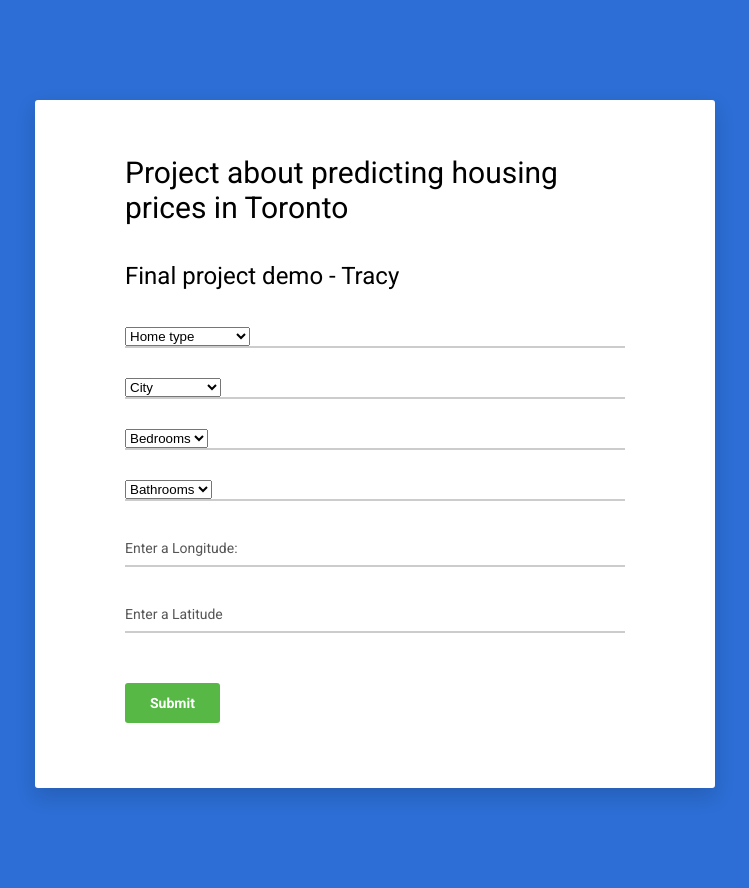
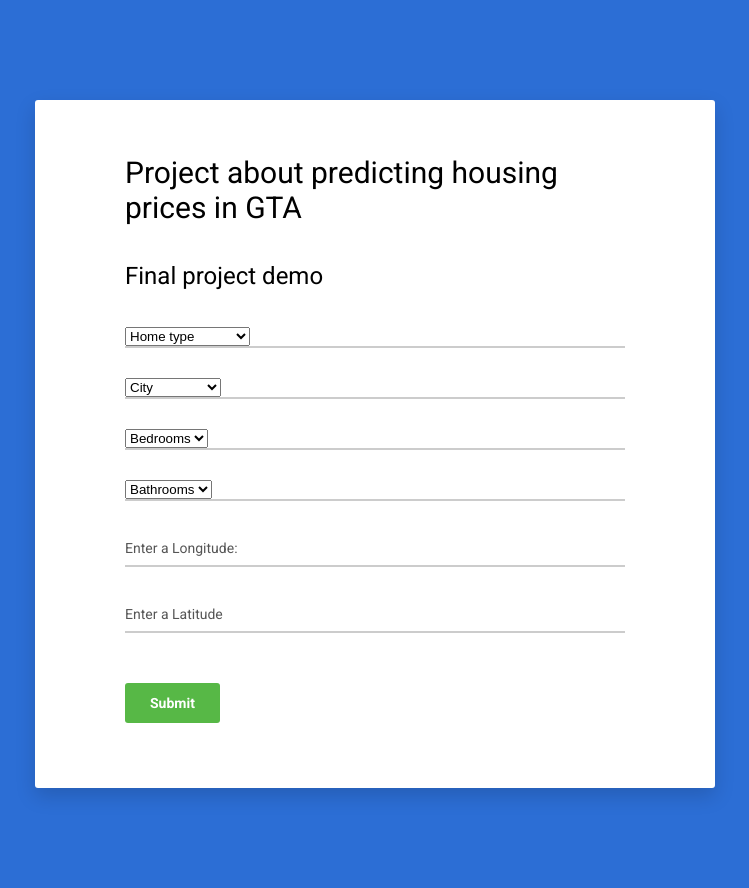
Before and after one commit to osteolab/Toronto_house, a Flask app: page / in a window 1280 px wide. Shown: the whole page, without its empty margins (265-1014 px from the left). Run offline with Flask 2, Linux system fonts and the light colour scheme; parts of the project's set-up code (start-up, migrations or seed data) failed here and were passed over; some libraries are stand-ins or nearby versions.

Commit message:
Add files via upload

```diff
--- a/templates/index.html
+++ b/templates/index.html
@@ -10,7 +10,7 @@
     <meta name="keywords" content="Colorlib Templates">
 
     <!-- Title Page-->
-    <title>Toronto House Price Prediction</title>
+    <title>GTA House Price Prediction</title>
     <title>Check your dream house!</title>
 
     <!-- Icons font CSS-->
@@ -560,8 +560,8 @@ input {
             <div class="card card-1">
                 <div class="card-heading"></div>
                 <div class="card-body">
-                    <h2 class="title">Project about predicting housing prices in Toronto</h2>
-                    <h3 class="title">Final project demo - Tracy</h3>
+                    <h2 class="title">Project about predicting housing prices in GTA</h2>
+                    <h3 class="title">Final project demo</h3>
                     <form action="{{ url_for('predict')}}" method="POST">
 
                         <div class="input-group">
```
